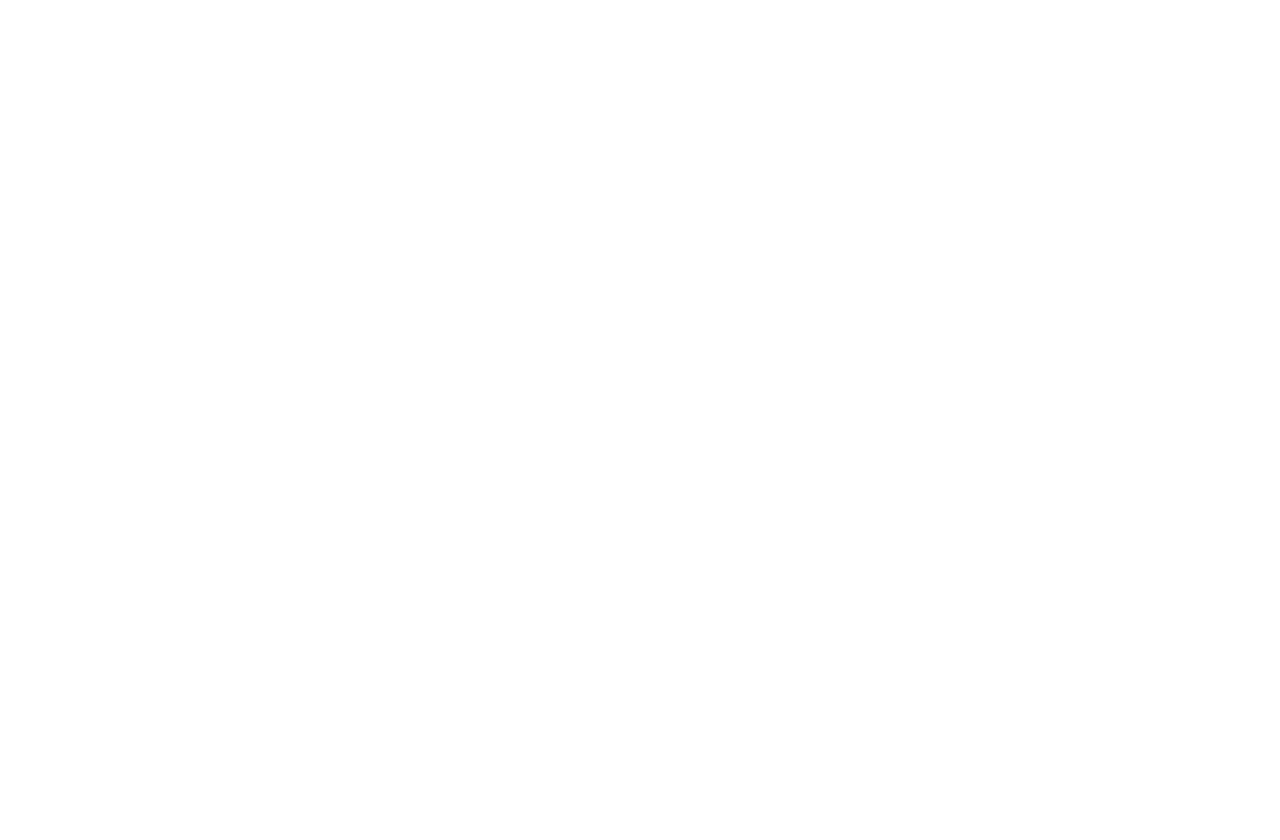
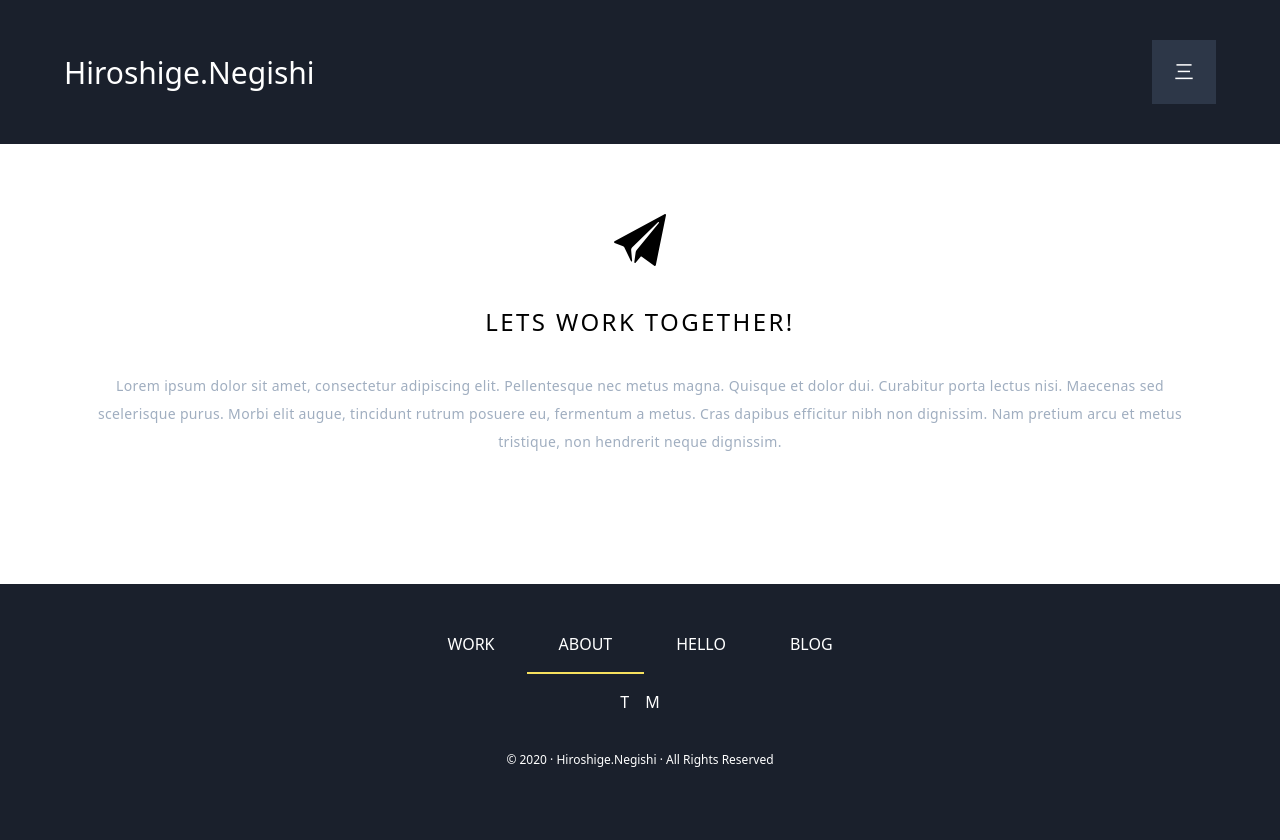
Before and after one commit to gh-hirokuma/hirosio, a Gatsby site: page /contact in a window 1280 px wide. Before the commit this address had no page. Before the commit the page ends 800 px from the top, so only its background shows below. Built offline with nearby package versions, Linux system fonts and the light colour scheme; Gatsby itself is replaced by a stand-in of ours.

Commit message:
add contact

```diff
--- a/package.json
+++ b/package.json
@@ -19,7 +19,8 @@
     "prop-types": "^15.7.2",
     "react": "^16.12.0",
     "react-dom": "^16.12.0",
-    "react-helmet": "^5.2.1"
+    "react-helmet": "^5.2.1",
+    "react-icons": "^3.9.0"
   },
   "devDependencies": {
     "prettier": "^1.19.1",
--- /dev/null
+++ b/src/components/footer.js
@@ -0,0 +1,40 @@
+import React from "react"
+import { useStaticQuery, graphql } from "gatsby"
+
+const Footer = () => {
+  const data = useStaticQuery(graphql`
+    query FooterQuery {
+      site {
+        siteMetadata {
+          author
+        }
+      }
+    }
+  `)
+
+  return (
+    <footer className="w-full h-64 bg-gray-900">
+      <section className="container mx-auto text-white py-8 flex flex-col justify-center items-center">
+        <ul>
+          <li className="inline-block p-8 py-4 uppercase">work</li>
+          <li className="inline-block p-8 py-4 uppercase border-b-2 border-yellow-400">
+            about
+          </li>
+          <li className="inline-block p-8 py-4 uppercase">hello</li>
+          <li className="inline-block p-8 py-4 uppercase">blog</li>
+        </ul>
+        <section className="mt-4 mb-8">
+          <span className="mr-4">T</span>
+          <span>M</span>
+        </section>
+        <section>
+          <small className="text-xs">
+            © 2020 · {data.site.siteMetadata.author} · All Rights Reserved
+          </small>
+        </section>
+      </section>
+    </footer>
+  )
+}
+
+export default Footer
--- /dev/null
+++ b/src/pages/contact.js
@@ -0,0 +1,46 @@
+import React from "react"
+import { Link, graphql } from "gatsby"
+import { IoIosPaperPlane } from "react-icons/io"
+import Footer from "../components/footer"
+
+export default ({ data }) => (
+  <>
+    <header>
+      <section className="py-10 px-16 bg-gray-900 flex justify-between items-center">
+        <h1 className="text-white text-3xl">{data.site.siteMetadata.author}</h1>
+        <button className="text-xl bg-gray-800 w-16 h-16 text-white">三</button>
+      </section>
+    </header>
+    <main>
+      <section className="flex flex-col justify-center items-center py-16 px-20">
+        <div className="text-6xl">
+          <IoIosPaperPlane />
+        </div>
+        <h2 className="uppercase tracking-widest my-8 text-2xl">
+          lets work together!
+        </h2>
+        <p className="tracking-wide text-sm mb-16 leading-loose text-center text-gray-500">
+          Lorem ipsum dolor sit amet, consectetur adipiscing elit. Pellentesque
+          nec metus magna. Quisque et dolor dui. Curabitur porta lectus nisi.
+          Maecenas sed scelerisque purus. Morbi elit augue, tincidunt rutrum
+          posuere eu, fermentum a metus. Cras dapibus efficitur nibh non
+          dignissim. Nam pretium arcu et metus tristique, non hendrerit neque
+          dignissim.
+        </p>
+      </section>
+      <section></section>
+    </main>
+    <Footer />
+  </>
+)
+
+export const query = graphql`
+  query {
+    site {
+      siteMetadata {
+        author
+        position
+      }
+    }
+  }
+`
--- a/src/pages/index.js
+++ b/src/pages/index.js
@@ -1,6 +1,6 @@
 import React from "react"
 import { Link, graphql } from "gatsby"
-import Layout from "../components/layout"
+import Footer from "../components/footer"
 
 export default ({ data }) => (
   <>
@@ -14,12 +14,15 @@ export default ({ data }) => (
           <h1 className="text-3xl md:text-5xl font-mono uppercase tracking-wider">
             {data.site.siteMetadata.author}
           </h1>
-          <small className="text-lg uppercase">
+          <small className="text-lg uppercase border-b-2 pb-4 border-yellow-600 tracking-wider">
             {data.site.siteMetadata.position}
           </small>
-          <button className="p-2 px-4 border-2 border-white uppercase mt-8 rounded">
+          <Link
+            to={`/contact`}
+            className="p-5 px-12 border border-white uppercase mt-16 rounded"
+          >
             get in touch
-          </button>
+          </Link>
         </div>
         <img
           className="w-full h-screen object-cover"
@@ -34,7 +37,7 @@ export default ({ data }) => (
           <ul className="flex flex-wrap">
             {data.allMarkdownRemark.edges.map(({ node }) => (
               <li
-                className="bg-yellow-700 w-full md:w-1/3 h-64 relative"
+                className="bg-yellow-700 w-full lg:w-1/3 h-64 relative"
                 key={node.id}
               >
                 <Link to={node.fields.slug}>
@@ -49,26 +52,7 @@ export default ({ data }) => (
         </section>
       </section>
     </main>
-    <footer className="w-full h-64 bg-gray-900">
-      <section className="container mx-auto text-white py-8 flex flex-col justify-center items-center">
-        <ul>
-          <li className="inline-block p-8 py-4 uppercase">work</li>
-          <li className="inline-block p-8 py-4 uppercase border-b-2 border-yellow-400">
-            about
-          </li>
-          <li className="inline-block p-8 py-4 uppercase">hello</li>
-        </ul>
-        <section className="mt-4 mb-8">
-          <span className="mr-4">T</span>
-          <span>M</span>
-        </section>
-        <section>
-          <small className="text-xs">
-            © 2020 · {data.site.siteMetadata.author} · All Rights Reserved
-          </small>
-        </section>
-      </section>
-    </footer>
+    <Footer />
   </>
 )
 
```
Also changed, not shown: 1 other file.
